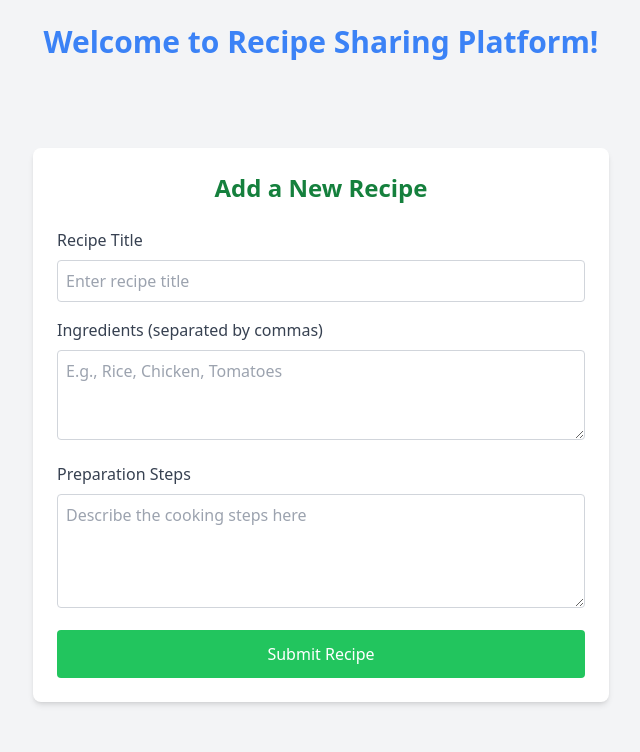
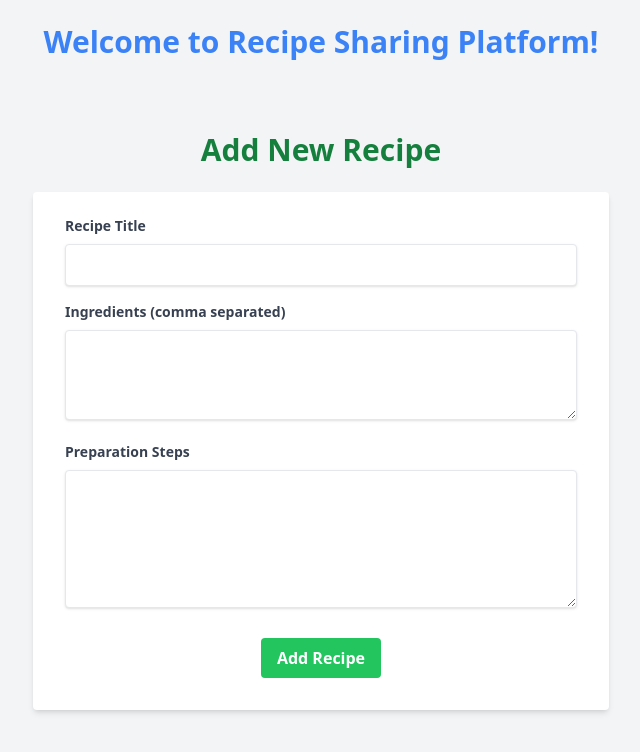
Before and after one commit to princepiper28/alx-fe-reactjs, a React (Vite) app in the folder recipe-sharing-platform/: page /add-recipe in a window 1280 px wide. Shown: the top 752 px of the page, without its empty margins (319-959 px from the left). Built offline with nearby package versions, Linux system fonts and the light colour scheme.

Commit message:
Implemented AddRecipeForm component with validation and updated HomePage

```diff
--- a/recipe-sharing-platform/src/components/AddRecipeForm.jsx
+++ b/recipe-sharing-platform/src/components/AddRecipeForm.jsx
@@ -1,78 +1,78 @@
 import { useState } from 'react';
+import { useNavigate } from 'react-router-dom';
 
 const AddRecipeForm = () => {
   const [title, setTitle] = useState('');
   const [ingredients, setIngredients] = useState('');
   const [steps, setSteps] = useState('');
-  const [error, setError] = useState('');
+  const [errors, setErrors] = useState({});
+  const navigate = useNavigate();
+
+  const validate = () => {
+    const newErrors = {};
+    if (!title.trim()) newErrors.title = 'Title is required';
+    if (!ingredients.trim()) newErrors.ingredients = 'Ingredients are required';
+    else if (ingredients.split(',').length < 2)
+      newErrors.ingredients = 'Please list at least two ingredients, separated by commas.';
+    if (!steps.trim()) newErrors.steps = 'Preparation steps are required';
+    setErrors(newErrors);
+    return Object.keys(newErrors).length === 0;
+  };
 
   const handleSubmit = (e) => {
     e.preventDefault();
-
-    // Validation
-    if (!title || !ingredients || !steps) {
-      setError('All fields are required!');
-      return;
+    if (validate()) {
+      // You can store or handle submission logic here
+      alert('Recipe added successfully!');
+      navigate('/');
     }
-
-    const ingredientsList = ingredients.split(',').map(item => item.trim());
-    if (ingredientsList.length < 2) {
-      setError('Please include at least two ingredients.');
-      return;
-    }
-
-    setError('');
-    // Handle form submission (optional: add console or alert for now)
-    console.log({ title, ingredientsList, steps });
-    alert('Recipe submitted successfully!');
-
-    // Clear form fields
-    setTitle('');
-    setIngredients('');
-    setSteps('');
   };
 
   return (
-    <div className="max-w-xl mx-auto p-6 bg-white rounded-lg shadow-md mt-10">
-      <h2 className="text-2xl font-bold mb-6 text-center text-green-700">Add a New Recipe</h2>
-      {error && <div className="text-red-500 mb-4 text-center">{error}</div>}
-      <form onSubmit={handleSubmit}>
+    <div className="container mx-auto p-6">
+      <h2 className="text-3xl font-bold mb-6 text-center text-green-700">Add New Recipe</h2>
+      <form onSubmit={handleSubmit} className="max-w-xl mx-auto bg-white shadow-md rounded px-8 pt-6 pb-8 mb-4">
         <div className="mb-4">
-          <label className="block text-gray-700 mb-2">Recipe Title</label>
+          <label className="block text-gray-700 text-sm font-bold mb-2">Recipe Title</label>
           <input
             type="text"
             value={title}
             onChange={(e) => setTitle(e.target.value)}
-            className="w-full p-2 border border-gray-300 rounded focus:outline-none focus:ring-2 focus:ring-green-400"
-            placeholder="Enter recipe title"
+            className="shadow appearance-none border rounded w-full py-2 px-3 text-gray-700"
           />
+          {errors.title && <p className="text-red-500 text-xs mt-1">{errors.title}</p>}
         </div>
+
         <div className="mb-4">
-          <label className="block text-gray-700 mb-2">Ingredients (separated by commas)</label>
+          <label className="block text-gray-700 text-sm font-bold mb-2">Ingredients (comma separated)</label>
           <textarea
             value={ingredients}
             onChange={(e) => setIngredients(e.target.value)}
+            className="shadow appearance-none border rounded w-full py-2 px-3 text-gray-700"
             rows="3"
-            className="w-full p-2 border border-gray-300 rounded focus:outline-none focus:ring-2 focus:ring-green-400"
-            placeholder="E.g., Rice, Chicken, Tomatoes"
-          ></textarea>
+          />
+          {errors.ingredients && <p className="text-red-500 text-xs mt-1">{errors.ingredients}</p>}
         </div>
-        <div className="mb-4">
-          <label className="block text-gray-700 mb-2">Preparation Steps</label>
+
+        <div className="mb-6">
+          <label className="block text-gray-700 text-sm font-bold mb-2">Preparation Steps</label>
           <textarea
             value={steps}
             onChange={(e) => setSteps(e.target.value)}
-            rows="4"
-            className="w-full p-2 border border-gray-300 rounded focus:outline-none focus:ring-2 focus:ring-green-400"
-            placeholder="Describe the cooking steps here"
-          ></textarea>
+            className="shadow appearance-none border rounded w-full py-2 px-3 text-gray-700"
+            rows="5"
+          />
+          {errors.steps && <p className="text-red-500 text-xs mt-1">{errors.steps}</p>}
         </div>
-        <button
-          type="submit"
-          className="w-full bg-green-500 hover:bg-green-600 text-white p-3 rounded transition duration-300"
-        >
-          Submit Recipe
-        </button>
+
+        <div className="flex items-center justify-center">
+          <button
+            type="submit"
+            className="bg-green-500 hover:bg-green-600 text-white font-bold py-2 px-4 rounded"
+          >
+            Add Recipe
+          </button>
+        </div>
       </form>
     </div>
   );
```
